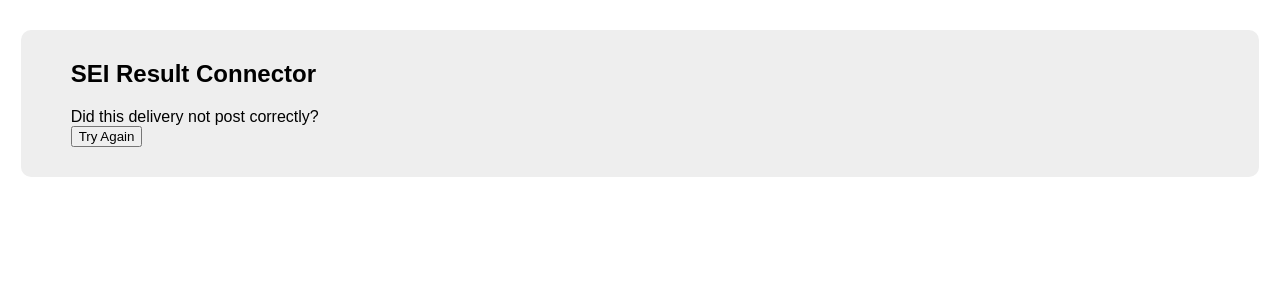
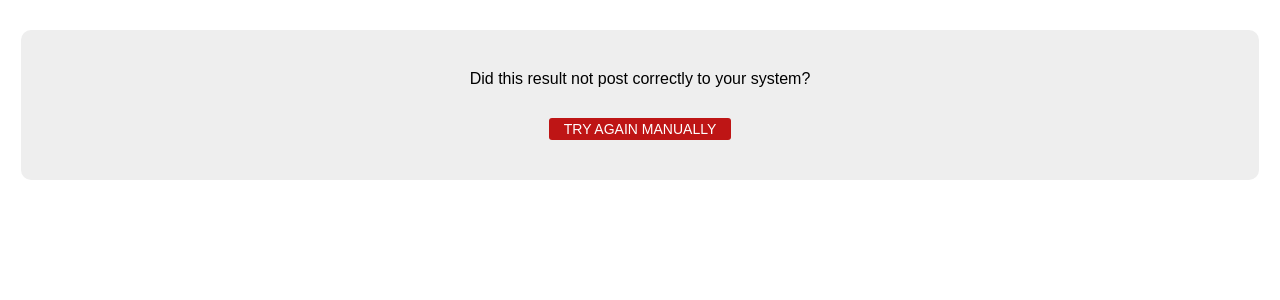
Before and after one commit to natfoster82/sei_examples, a Flask app: template result_connector/templates/delivery_widget.html in a window 1280 px wide. Shown: the top 300 px of the page. Run offline with Flask 2, Linux system fonts and the light colour scheme; the template is opened without the code that fills it, so the values that code supplies are empty.

Commit message:
styles and success feedback

```diff
--- a/result_connector/templates/delivery_widget.html
+++ b/result_connector/templates/delivery_widget.html
@@ -11,13 +11,16 @@
     }
     section {
         width: 98%;
+        text-align: center;
         margin: 30px auto;
         background: #eee;
         border-radius: 10px;
-        padding: 10px 50px 30px;
+        padding: 40px 50px 40px;
         box-sizing: border-box;
     }
-    a {
+    button {
+        border: none;
+        margin: 30px 0 0;
         text-decoration:none;
         background: #be1515;
         padding: 3px 15px;
@@ -29,9 +32,8 @@
 </style>
 <body>
     <section>
-        <h1>SEI Result Connector</h1>
-        <div>Did this delivery not post correctly?</div>
-        <button onclick="postDelivery()">Try Again</button>
+        <div>Did this result not post correctly to your system?</div>
+        <button onclick="postDelivery()">Try again manually</button>
     </section>
     <script>
         function postDelivery() {
@@ -48,6 +50,8 @@
                     'Content-Type': 'application/json',
                     Authorization: 'Bearer ' + {{ token|tojson }}
                 })
+            }).then(function(){
+                alert('Success!');
             })
         }
     </script>
```
